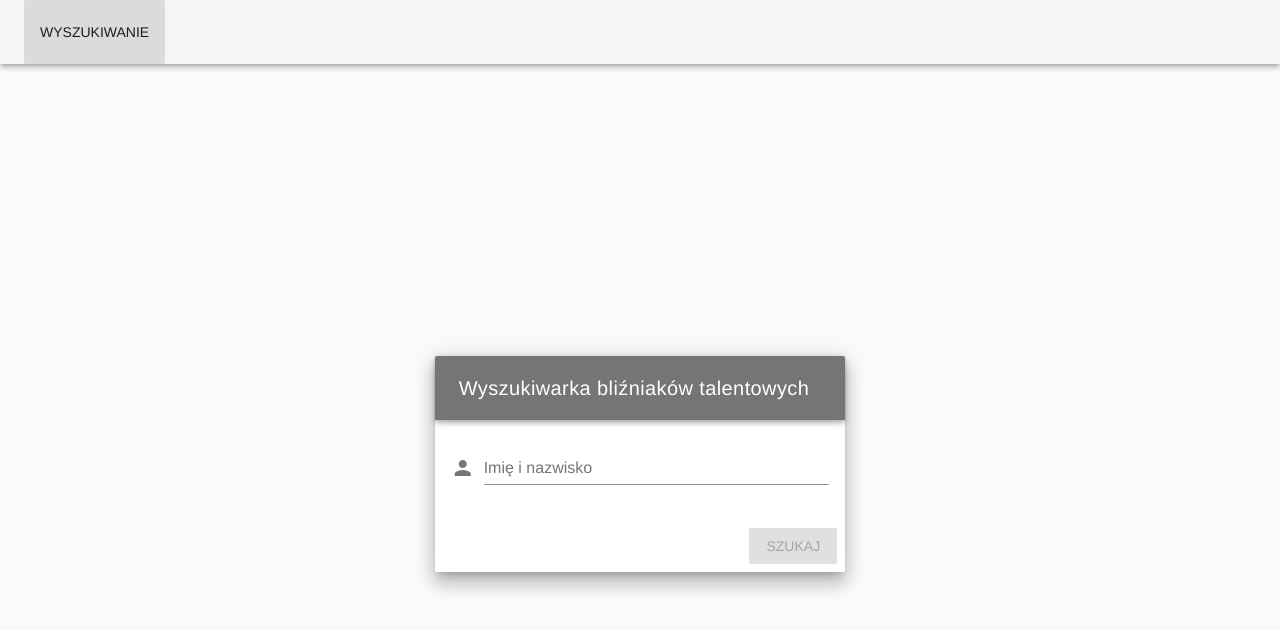
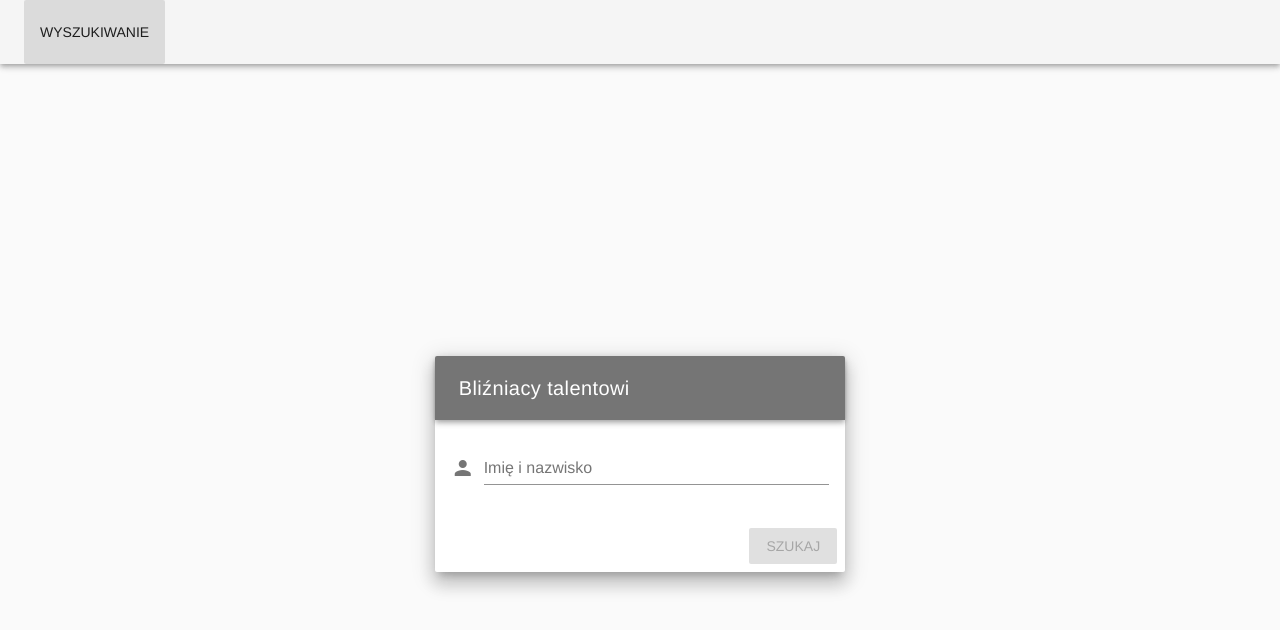
Before and after one commit to KamilLelonek/strengthsfinder-web, a Vue app: page /#/ in a window 1280 px wide. Shown: the top 630 px of the page. Built offline with nearby package versions, Linux system fonts and the light colour scheme; no server answers.

Commit message:
Fix labels

```diff
--- a/src/views/Results.vue
+++ b/src/views/Results.vue
@@ -6,8 +6,8 @@
     class="elevation-1">
     <template slot="items" slot-scope="props">
       <td class="text-xs-left">{{ props.item.name }}</td>
+      <td class="text-xs-left">{{ props.item.occupation }}</td>
       <td class="text-xs-left">{{ props.item.city }}</td>
-      <td class="text-xs-left">{{ props.item.occupation }}</td>
       <td class="text-xs-right">{{ props.item.top1 }}</td>
       <td class="text-xs-right">{{ props.item.top2 }}</td>
       <td class="text-xs-right">{{ props.item.top3 }}</td>
--- a/src/views/Search.vue
+++ b/src/views/Search.vue
@@ -5,7 +5,7 @@
         <v-flex xs12 sm8 md4>
           <v-card class="elevation-12">
             <v-toolbar dark color="primary">
-              <v-toolbar-title>Wyszukiwarka bliźniaków talentowych</v-toolbar-title>
+              <v-toolbar-title>Bliźniacy talentowi</v-toolbar-title>
               <v-spacer></v-spacer>
             </v-toolbar>
             <v-card-text>
```
